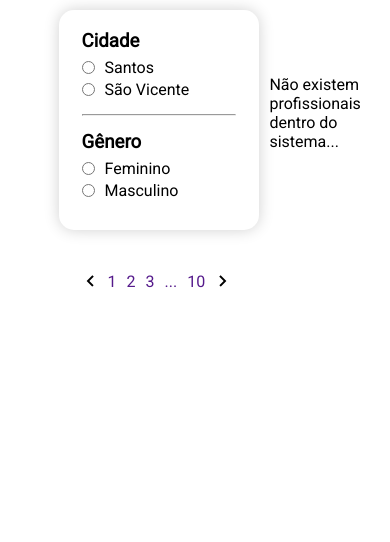
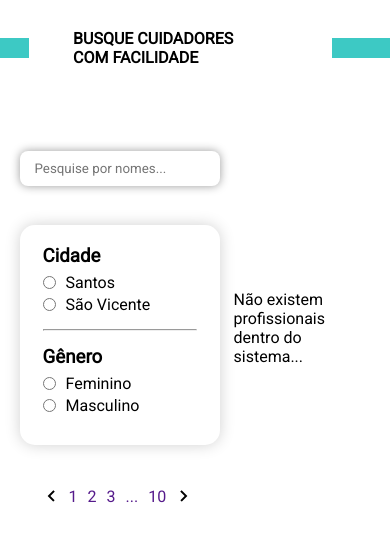
Before and after one commit to CesarMancioSilva/CarerYou, a PHP site: page /View/cuidadores.php in a window 390 px wide. Shown: the part 117-659 px from the top of the page. Run offline with PHP 8.4, Linux system fonts and the light colour scheme; data that the repository does not hold is empty; grey boxes are pictures that could not be loaded.

Commit message:
arrumando css cuidadores

```diff
--- a/Site/MVC 7.4/Model/model.php
+++ b/Site/MVC 7.4/Model/model.php
@@ -197,7 +197,11 @@ class UsuarioDAO
     public function verGeneros()
     {
         $sql = $this->connection->query("SELECT * FROM TB_GENERO_USUARIO");
-        return $sql->fetchAll(PDO::FETCH_ASSOC);
+        if(!$sql){
+            return "Não existem cuidadores...";
+        } else {
+            return $sql->fetchAll(PDO::FETCH_ASSOC);
+        }
     }
 
     public function InfoPerfil()
--- a/Site/MVC 7.4/View/assets/css/cuidadores.css
+++ b/Site/MVC 7.4/View/assets/css/cuidadores.css
@@ -6,33 +6,40 @@
   margin-top: 15px;
 }
 .title-main .left {
-  width: 15%;
+  width: 17.5%;
   height: 20px;
   background-color: #3dc9c4;
 }
 .title-main .title {
-  width: 30%;
+  width: 25%;
   min-width: 380px;
   height: 100px;
   position: relative;
 }
 .title-main .title h3 {
   position: absolute;
+  z-index: 0;
   font-size: 130%;
   top: 50%;
-  left: 45%;
+  left: 43%;
   transform: translate(-50%, -50%);
 }
 .title-main .right {
-  width: 55%;
+  width: 57.5%;
   height: 20px;
   background-color: #3dc9c4;
+}
+.espaçamento{
+  width: 100%;
+  height: 100px;
+  background: white;
 }
 .all-content {
   width: 100%;
 
   display: flex;
   padding: 30px 15%;
+  padding-right: 5%;
   justify-content: space-between;
 }
 .filtro-div {
@@ -93,7 +100,7 @@ hr {
   margin-left: 10px;
 }
 .cards-div {
-  width: 70%;
+  width: 75%;
   height: auto;
   margin-left: 2%;
   display: flex;
@@ -101,6 +108,7 @@ hr {
   justify-content: space-around;
   align-content: space-around;
   padding: 1% 2%;
+
 }
 .card-profissional {
   border-radius: 15px;
@@ -145,3 +153,31 @@ hr {
   border-top-left-radius: 15px;
   border-top-right-radius: 15px;
 }
+@media(max-width:810px){
+  .all-content{
+    padding-left:5%;
+  }
+}
+@media(max-width:500px){
+  .title-main .left {
+    width: 7.5%;
+    height: 20px;
+    background-color: #3dc9c4;
+  }
+  .title-main .title {
+    width: 77.5%;
+    min-width: auto;
+    height: 100px;
+    position: relative;
+
+    padding:0;
+  }
+  .title-main .title h3 {
+    font-size: 100%;
+  }
+  .title-main .right {
+    width: 15%;
+    height: 20px;
+    background-color: #3dc9c4;
+  }
+}
--- a/Site/MVC 7.4/View/cuidadores.php
+++ b/Site/MVC 7.4/View/cuidadores.php
@@ -37,7 +37,7 @@ $res = $DAO->ListaProfissionais();
                 <li class="nav-menu"><a href="#">CONTATE-NOS</a></li>
                 <li class="nav-menu"><a href="#">FAQ</a></li>
             </ul>
-            <a href="login.html"><img id="icon-entrar" src="https://cdn.glitch.global/bcdafbd3-05af-45a7-8f68-a12a50835e89/login.png?v=1645195535033" /></a>
+            <img id="icon-entrar" src="https://cdn.glitch.global/bcdafbd3-05af-45a7-8f68-a12a50835e89/login.png?v=1645195535033" />
             <?php
             if (isset($_SESSION['ID'])) {
                 echo '<a href="../Controller/php/Deslogar.php" class="buttons-lc"><button id="nav-entrar" style="background-color: red; color:white; border: none;">SAIR</button></a>';
@@ -48,13 +48,14 @@ $res = $DAO->ListaProfissionais();
             ?>
         </nav>
     </header>
-    <!-- <div class="title-main">
+    <div class="espaçamento">.</div>
+    <div class="title-main">
         <div class="left"></div>
         <div class="title">
             <h3> BUSQUE CUIDADORES COM FACILIDADE</h3>
         </div>
         <div class="right"></div>
-    </div> -->
+    </div>
 
     <div class="all-content">
         <div class="filtro-div">
```
Also changed, not shown: Site/MVC 7.4/View/assets/img/profile pic/1646848081Chrysanthemum.jpg (added).
